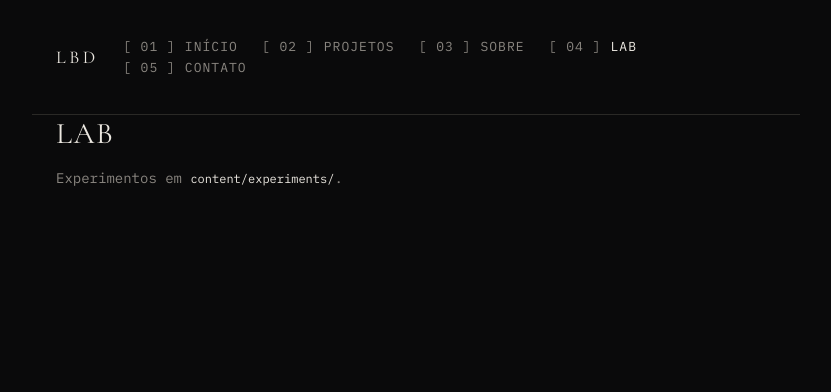
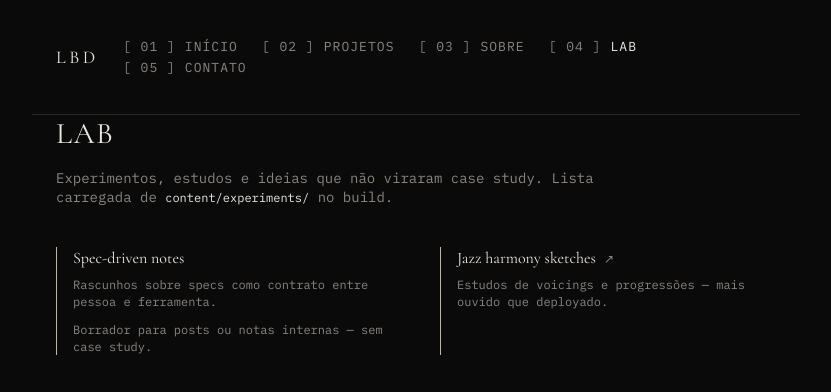
Before and after one commit to Lucas-Braz7x/portifolio, a React (Vite) app: page /lab in a window 1280 px wide. Shown: the top 392 px of the page, without its empty margins (224-1055 px from the left). Built offline with nearby package versions, Linux system fonts and the light colour scheme.

Commit message:
feat(lab): load experiments from content and editorial list (spec 07)
Build-time markdown in content/experiments; Lab page distinct from project teasers.

```diff
--- /dev/null
+++ b/content/experiments/jazz-harmony-sketches.md
@@ -0,0 +1,6 @@
+---
+title: Jazz harmony sketches
+summary: Estudos de voicings e progressões — mais ouvido que deployado.
+url: https://example.com/jazz-sketches
+order: 2
+---
--- /dev/null
+++ b/content/experiments/spec-driven-notes.md
@@ -0,0 +1,7 @@
+---
+title: Spec-driven notes
+summary: Rascunhos sobre specs como contrato entre pessoa e ferramenta.
+order: 1
+---
+
+Borrador para posts ou notas internas — sem case study.
--- a/specs/07-lab-oficina.md
+++ b/specs/07-lab-oficina.md
@@ -33,10 +33,10 @@ Opções documentadas: `Lab`, `Experiments`, `Workshop`, **`Oficina`** (favorece
 
 ## Entregáveis
 
-- [ ] Rota (ex. `/lab`) e `content/experiments/`
-- [ ] Componente de listagem distinto visualmente de “Selected work”
+- [x] Rota (ex. `/lab`) e `content/experiments/` → [`/lab`](../src/routes/index.tsx), [`content/experiments/`](../content/experiments/README.md)
+- [x] Componente de listagem distinto visualmente de “Selected work” → [`ExperimentList`](../src/components/lab/ExperimentList.tsx) (grid editorial + borda accent)
 
 ## Critérios de aceite
 
-- Adicionar experimento novo = novo arquivo em `content/experiments/` sem mudar código de layout
-- Lab não aparece misturado aos featured projects da Home (link separado na nav quando existir)
+- [x] Adicionar experimento novo = novo arquivo em `content/experiments/` sem mudar código de layout → [`src/lib/content/experiments.ts`](../src/lib/content/experiments.ts)
+- [x] Lab não aparece misturado aos featured projects da Home (link separado na nav quando existir) → [`PrimaryNav`](../src/components/layout/PrimaryNav.tsx) `[ 04 ] Lab`; Home só `featured` projects
--- /dev/null
+++ b/src/components/lab/ExperimentList.tsx
@@ -0,0 +1,25 @@
+import { ExperimentListItem } from '@/components/lab/ExperimentListItem'
+import type { Experiment } from '@/types/experiment'
+
+type ExperimentListProps = {
+  experiments: readonly Experiment[]
+}
+
+export const ExperimentList = ({ experiments }: ExperimentListProps) => {
+  if (experiments.length === 0) {
+    return (
+      <p className="type-body-sm text-[var(--color-muted)]">
+        Nenhum experimento em{' '}
+        <code className="text-[var(--color-fg)]">content/experiments/</code>.
+      </p>
+    )
+  }
+
+  return (
+    <ul className="editorial-grid list-none">
+      {experiments.map((experiment) => (
+        <ExperimentListItem key={experiment.slug} experiment={experiment} />
+      ))}
+    </ul>
+  )
+}
--- /dev/null
+++ b/src/components/lab/ExperimentListItem.tsx
@@ -0,0 +1,38 @@
+import type { Experiment } from '@/types/experiment'
+
+type ExperimentListItemProps = {
+  experiment: Experiment
+}
+
+export const ExperimentListItem = ({ experiment }: ExperimentListItemProps) => {
+  const titleClass =
+    'font-display text-base leading-snug text-[var(--color-fg)] transition-colors'
+
+  return (
+    <li className="border-l border-[var(--color-accent)] pl-4">
+      {experiment.url ? (
+        <a
+          href={experiment.url}
+          className={`${titleClass} hover:text-[var(--color-accent)]`}
+          rel="noreferrer"
+          target="_blank"
+        >
+          {experiment.title}
+          <span className="type-caption ml-2 text-[var(--color-muted)]" aria-hidden>
+            ↗
+          </span>
+        </a>
+      ) : (
+        <p className={titleClass}>{experiment.title}</p>
+      )}
+      <p className="type-caption mt-2 text-[var(--color-muted)]">
+        {experiment.summary}
+      </p>
+      {experiment.body ? (
+        <p className="type-caption mt-3 line-clamp-3 text-[var(--color-muted)]">
+          {experiment.body}
+        </p>
+      ) : null}
+    </li>
+  )
+}
--- /dev/null
+++ b/src/hooks/useExperiments.ts
@@ -0,0 +1,3 @@
+import { getAllExperiments } from '@/lib/content'
+
+export const useExperiments = () => getAllExperiments()
--- /dev/null
+++ b/src/lib/content/experiments.ts
@@ -0,0 +1,46 @@
+import { parseMarkdownDocument } from '@/lib/content/parse-markdown'
+import type { Experiment, ExperimentFrontmatter } from '@/types/experiment'
+
+const experimentModules = import.meta.glob('../../../content/experiments/*.{md,mdx}', {
+  query: '?raw',
+  import: 'default',
+  eager: true,
+}) as Record<string, string>
+
+const slugFromPath = (path: string): string => {
+  const file = path.split('/').pop() ?? ''
+  return file.replace(/\.(md|mdx)$/, '')
+}
+
+const isContentFile = (path: string): boolean => {
+  const file = path.split('/').pop() ?? ''
+  return file !== 'README.md' && !file.startsWith('.')
+}
+
+const toExperiment = (path: string, raw: string): Experiment => {
+  const slug = slugFromPath(path)
+  const doc = parseMarkdownDocument<ExperimentFrontmatter>(raw, slug)
+  const { title, summary, url, order } = doc.frontmatter
+
+  if (!title || !summary) {
+    throw new Error(
+      `Experiment "${slug}" must define title and summary in frontmatter.`,
+    )
+  }
+
+  return {
+    slug,
+    title,
+    summary,
+    url,
+    order,
+    body: doc.body,
+  }
+}
+
+const allExperiments = Object.entries(experimentModules)
+  .filter(([path]) => isContentFile(path))
+  .map(([path, raw]) => toExperiment(path, raw))
+  .sort((a, b) => (a.order ?? 999) - (b.order ?? 999))
+
+export const getAllExperiments = (): readonly Experiment[] => allExperiments
--- a/src/lib/content/index.ts
+++ b/src/lib/content/index.ts
@@ -5,4 +5,5 @@ export {
   getProjectBySlug,
 } from '@/lib/content/projects'
 export { getCurrently } from '@/lib/content/experience'
+export { getAllExperiments } from '@/lib/content/experiments'
 export { parseMarkdownDocument } from '@/lib/content/parse-markdown'
--- a/src/pages/LabPage.tsx
+++ b/src/pages/LabPage.tsx
@@ -1,11 +1,21 @@
+import { ExperimentList } from '@/components/lab/ExperimentList'
+import { useExperiments } from '@/hooks/useExperiments'
+
 export const LabPage = () => {
+  const experiments = useExperiments()
+
   return (
     <div>
       <h1 className="type-page-title">Lab</h1>
-      <p className="type-body-sm mt-4 text-[var(--color-muted)]">
-        Experimentos em{' '}
-        <code className="text-[var(--color-fg)]">content/experiments/</code>.
+      <p className="type-body-sm mt-4 max-w-xl text-[var(--color-muted)]">
+        Experimentos, estudos e ideias que não viraram case study. Lista carregada
+        de{' '}
+        <code className="text-[var(--color-fg)]">content/experiments/</code> no
+        build.
       </p>
+      <div className="mt-10">
+        <ExperimentList experiments={experiments} />
+      </div>
     </div>
   )
 }
--- /dev/null
+++ b/src/types/experiment.ts
@@ -0,0 +1,15 @@
+export type ExperimentFrontmatter = {
+  title: string
+  summary: string
+  url?: string
+  order?: number
+}
+
+export type Experiment = {
+  slug: string
+  title: string
+  summary: string
+  url?: string
+  order?: number
+  body: string
+}
```
Also changed, not shown: content/experiments/README.md (added), 1 other file (tests, documents, lock files or other folders).
